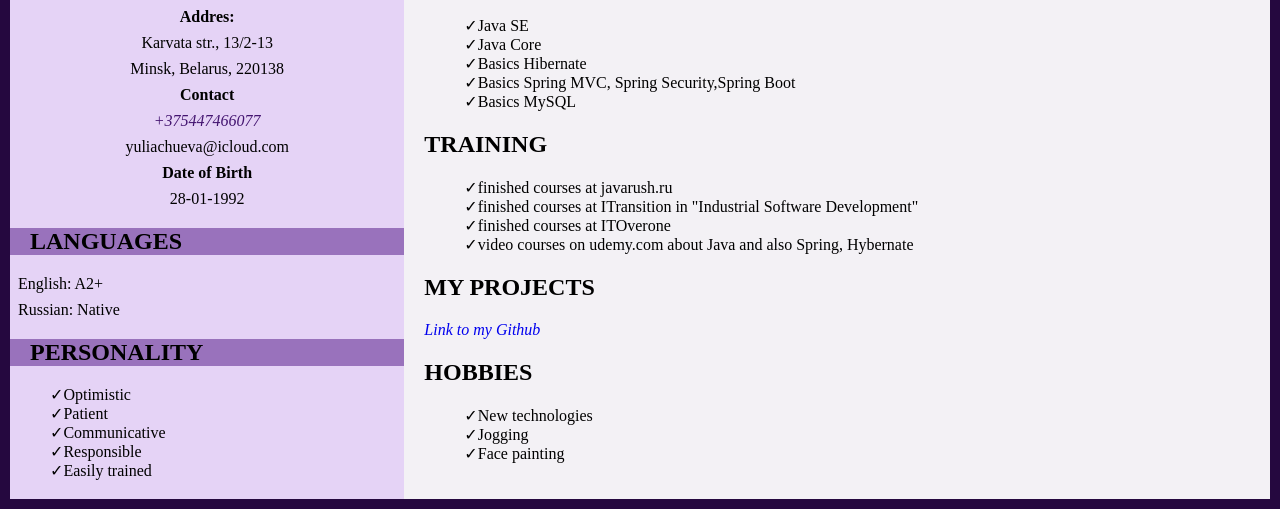
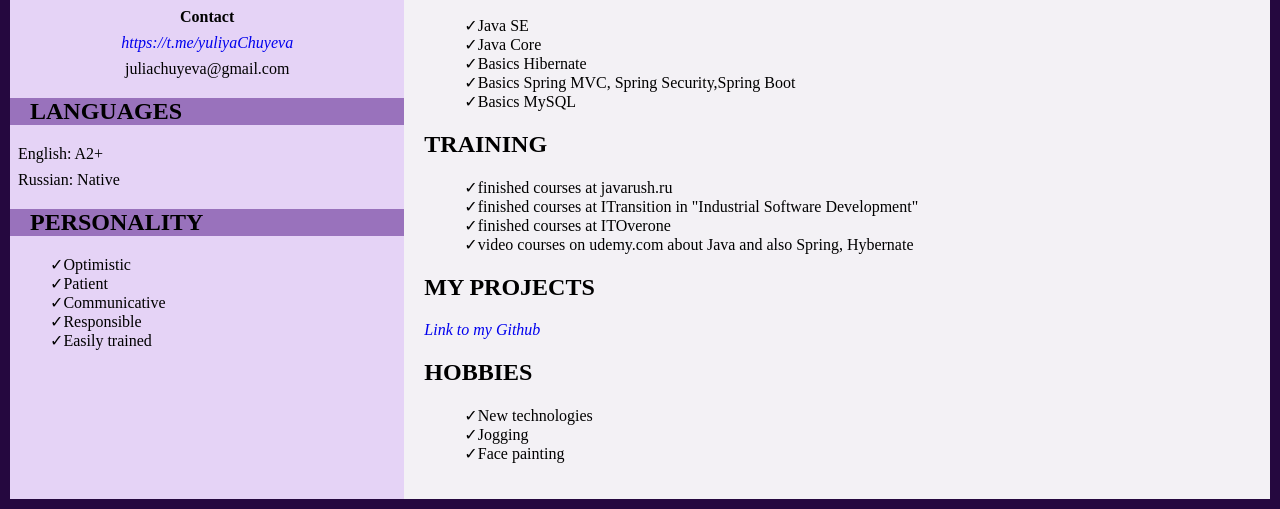
Before and after one commit to YuliyaChuyeva/cv, a plain HTML site: page index.html in a window 1280 px wide. Shown: the part 390-899 px from the top of the page. Drawn offline with Linux system fonts and the light colour scheme.

Commit message:
change contact info

```diff
--- a/index.html
+++ b/index.html
@@ -17,14 +17,10 @@
                 <h1>Yuliya <br /> Chuyeva</h1>
             </div>
             <div class="about_contacts">
-                <p><b>Addres:</b></p>
-                <p>Karvata str., 13/2-13</p>
-                <p>Minsk, Belarus, 220138</p>
                 <p><b>Contact</b></p>
-                <a class="about_contacts-tel" href="callto:+375447466077">+375447466077</a>
-                <p>yuliachueva@icloud.com</p>
-                <p><b>Date of Birth</b></p>
-                <p>28-01-1992</p>
+                <a href="https://t.me/yuliyaChuyeva">https://t.me/yuliyaChuyeva</a>
+                <p>juliachuyeva@gmail.com</p>
+
             </div>
             <div class="about_languages">
                 <h2 class="about_myLanguage">languages</h2>
```
